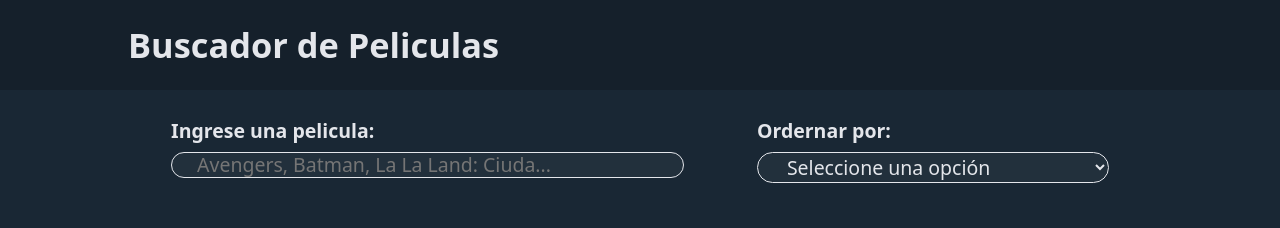
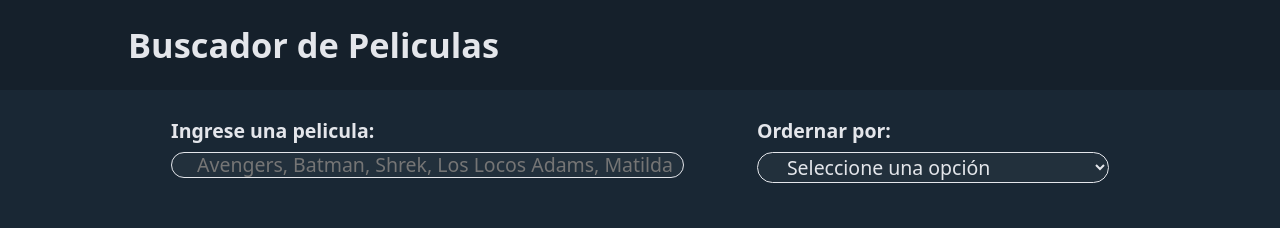
Before and after one commit to Guille-Sanchez/buscador-de-peliculas, a React (Vite) app: page / in a window 1280 px wide. Shown: the top 228 px of the page. Built offline with nearby package versions, Linux system fonts and the light colour scheme.

Commit message:
Fix delay validation of input

```diff
--- a/src/components/search-movie/SearchMovie.jsx
+++ b/src/components/search-movie/SearchMovie.jsx
@@ -1,4 +1,65 @@
 import { useState } from 'react'
+import './searchMovie.css'
+
+export function validateMovieSearch ({ newQuery }) {
+  const errors = {
+    vacio: 'No se puede iniciar la busqueda con espacio',
+    minLetras: 'No se puede buscar una pelicula con menos de tres letras'
+  }
+  let error = ''
+
+  if (newQuery === ' ') {
+    error = errors.vacio
+  } else if (newQuery.length < 3) {
+    error = errors.minLetras
+  } else {
+    error = ''
+  }
+  return error
+}
+
+function SearchMovie ({ setMovieSearch }) {
+  const [query, setQuery] = useState('')
+  const [error, setError] = useState('')
+
+  function handleOnChange (e) {
+    e.preventDefault()
+    const newQuery = e.target.value
+    const ErrorAfterValidation = validateMovieSearch({ newQuery })
+    setError(() => ErrorAfterValidation)
+    if (ErrorAfterValidation.includes('espacio')) return
+    setQuery(() => newQuery)
+    if (ErrorAfterValidation) return
+    setMovieSearch(() => newQuery)
+  }
+
+  function handleOnSubmit (e) {
+    e.preventDefault()
+  }
+
+  return (
+    <>
+      <form onSubmit={handleOnSubmit} className='searchForm'>
+        <label htmlFor='movie'>Ingrese una pelicula: </label>
+        <div>
+          <input
+            autoComplete='off'
+            id='movie'
+            onChange={handleOnChange}
+            placeholder='Avengers, Batman, Shrek, Los Locos Adams, Matilda'
+            type='text'
+            value={query}
+          />
+          {error && <p className='input-error'>{error}</p>}
+        </div>
+      </form>
+    </>
+  )
+}
+
+export default SearchMovie
+
+/* import { useState } from 'react'
 import useMovieValidation from '../../hooks/useMovieValidation'
 import './searchMovie.css'
 
@@ -11,6 +72,8 @@ function SearchMovie ({ setMovieSearch }) {
     const newQuery = e.target.value
     if (newQuery === ' ') return
     setQuery(() => newQuery)
+    if (newQuery.length < 3) return
+    setMovieSearch(() => newQuery)
   }
 
   function handleOnSubmit (e) {
@@ -42,3 +105,4 @@ function SearchMovie ({ setMovieSearch }) {
 }
 
 export default SearchMovie
+*/
--- a/src/components/search-movie/searchMovie.css
+++ b/src/components/search-movie/searchMovie.css
@@ -23,6 +23,12 @@
   border: 1px solid #e4e6eb;
   border-radius: 25px;
   padding-left: 25px;
+}
+
+.searchForm input {
+  overflow: hidden;
+  text-overflow: ellipsis;
+  white-space: nowrap;
 }
 
 .searchForm label, input {
--- a/src/hooks/useMovieValidation.js
+++ b/src/hooks/useMovieValidation.js
@@ -5,27 +5,22 @@ export function validateMovieSearch ({ focus, query }) { // Puede separarse en s
     vacio: 'Por favor, Inserta una pelicula',
     minLetras: 'No se puede buscar una pelicula con menos de tres letras'
   }
-
   let error = ''
 
-  const subscribed = true
-
-  if (subscribed) {
   if (!focus) return
   if (query === '') {
     error = errors.vacio
   } else if (query.length < 3) {
     error = errors.minLetras
   } else {
+    console.log('number of letters', query.length)
     error = ''
   }
   return error
 }
 
-  return error
-}
-
 function useMovieValidation ({ query }) {
+  console.log('useMovieValidation', query)
   const [focus, setFocus] = useState(false)
   const [error, setError] = useState('')
 
@@ -45,7 +40,7 @@ function useMovieValidation ({ query }) {
     return () => {
       subscribed = false
     }
-  }, [query, focus])
+  }, [query, focus, error])
   return (
     { handleOnBlur, handleOnFocus, error, focus }
   )
--- a/src/services/getMovieInfo.js
+++ b/src/services/getMovieInfo.js
@@ -12,6 +12,7 @@ function giveFormatToMovies ({ data }) {
 }
 
 export async function getMovieInfo ({ movieSearch, loading }) {
+  console.log('get movie info', movieSearch)
   loading.current = true
   const API_KEY = 'bf561cf1'
   const movieInfo = fetch(`https://www.omdbapi.com/?s=${movieSearch}&apikey=${API_KEY}`)
```
Lines whose indentation alone changed are shown as unchanged.
